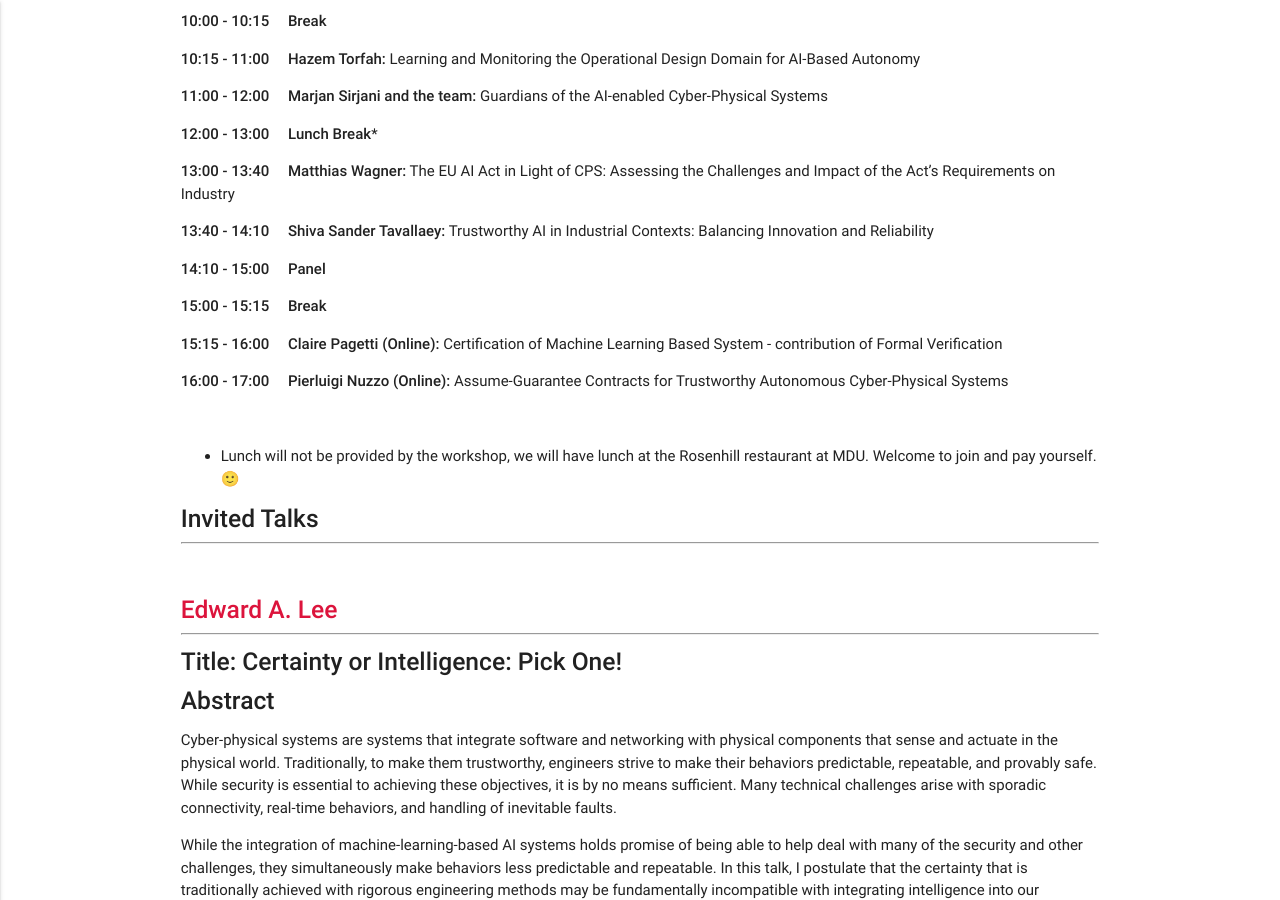
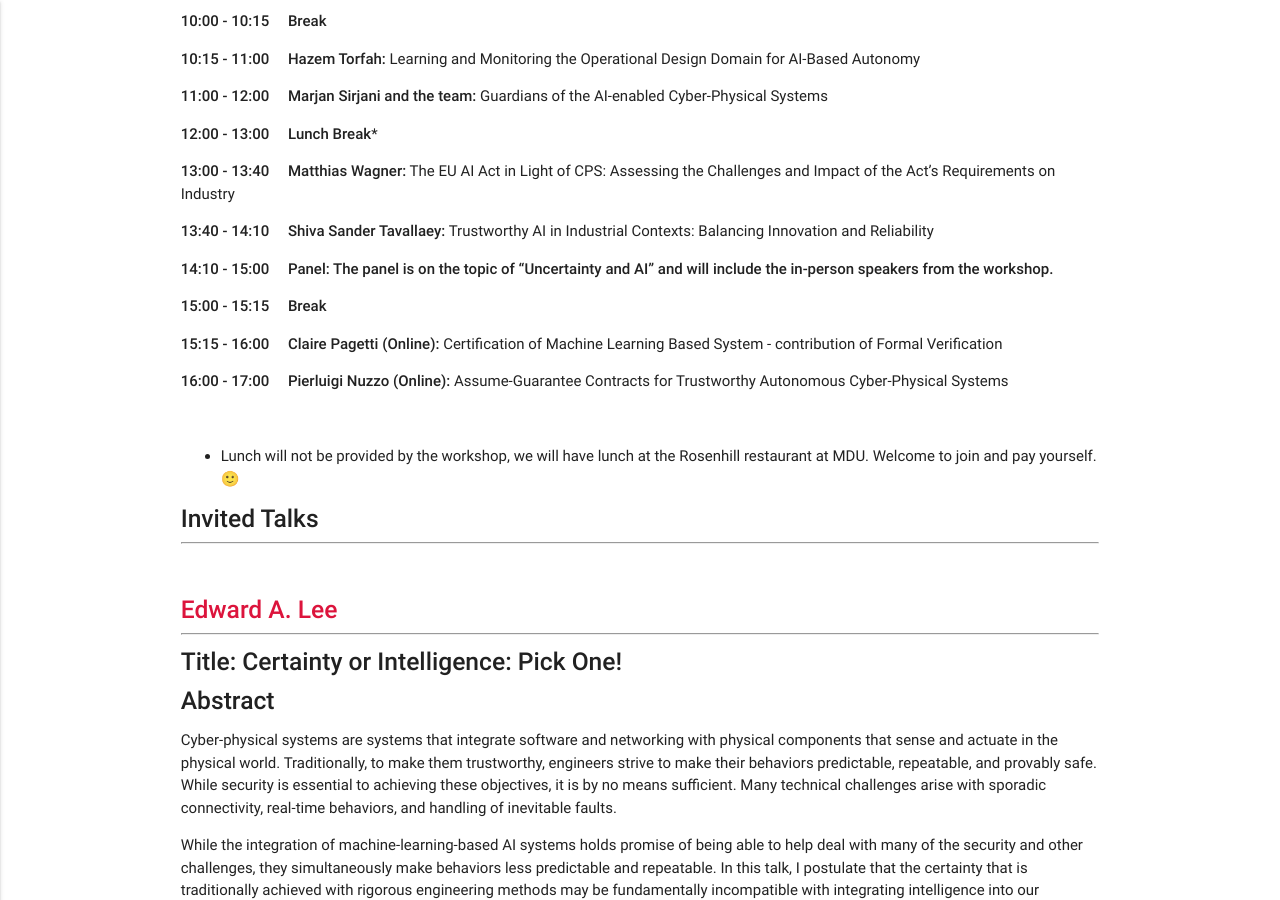
Before and after one commit to rebeca-lang/rebeca-lang.github.io, a Jekyll site: the page built from events/TrustCPS-AI.md, in a window 1280 px wide and 900 px high, scrolled down 2348 px. Built offline with Jekyll 4.4.1, drawn with Linux system fonts in a browser that asks for light colours; some of the changed text lies outside the part shown.

Commit message:
Update TrustCPS-AI.md

```diff
--- a/events/TrustCPS-AI.md
+++ b/events/TrustCPS-AI.md
@@ -91,7 +91,7 @@ The workshop features invited talks by Edward A. Lee (UC Berkeley) on the trade-
 
 **13:40 - 14:10** &nbsp; &nbsp; **Shiva Sander Tavallaey:** Trustworthy AI in Industrial Contexts: Balancing Innovation and Reliability
 
-**14:10 - 15:00** &nbsp; &nbsp; **Panel**
+**14:10 - 15:00** &nbsp; &nbsp; **Panel: The panel is on the topic of "Uncertainty and AI" and will include the in-person speakers from the workshop.**
 
 **15:00 - 15:15** &nbsp; &nbsp; **Break**
 
```
Also changed, not shown: other parts of events/TrustCPS-AI.md (+1 -1 lines).
